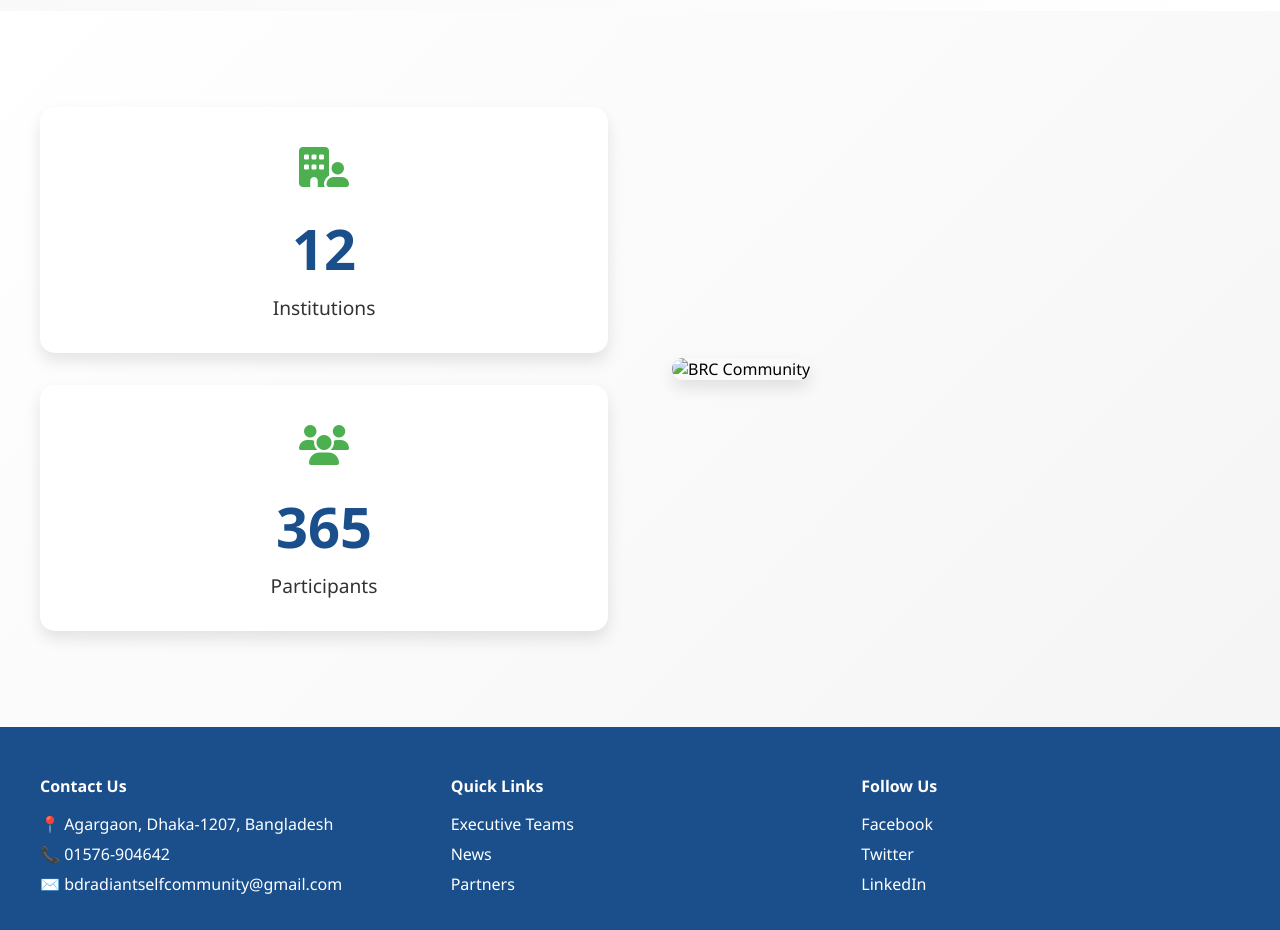
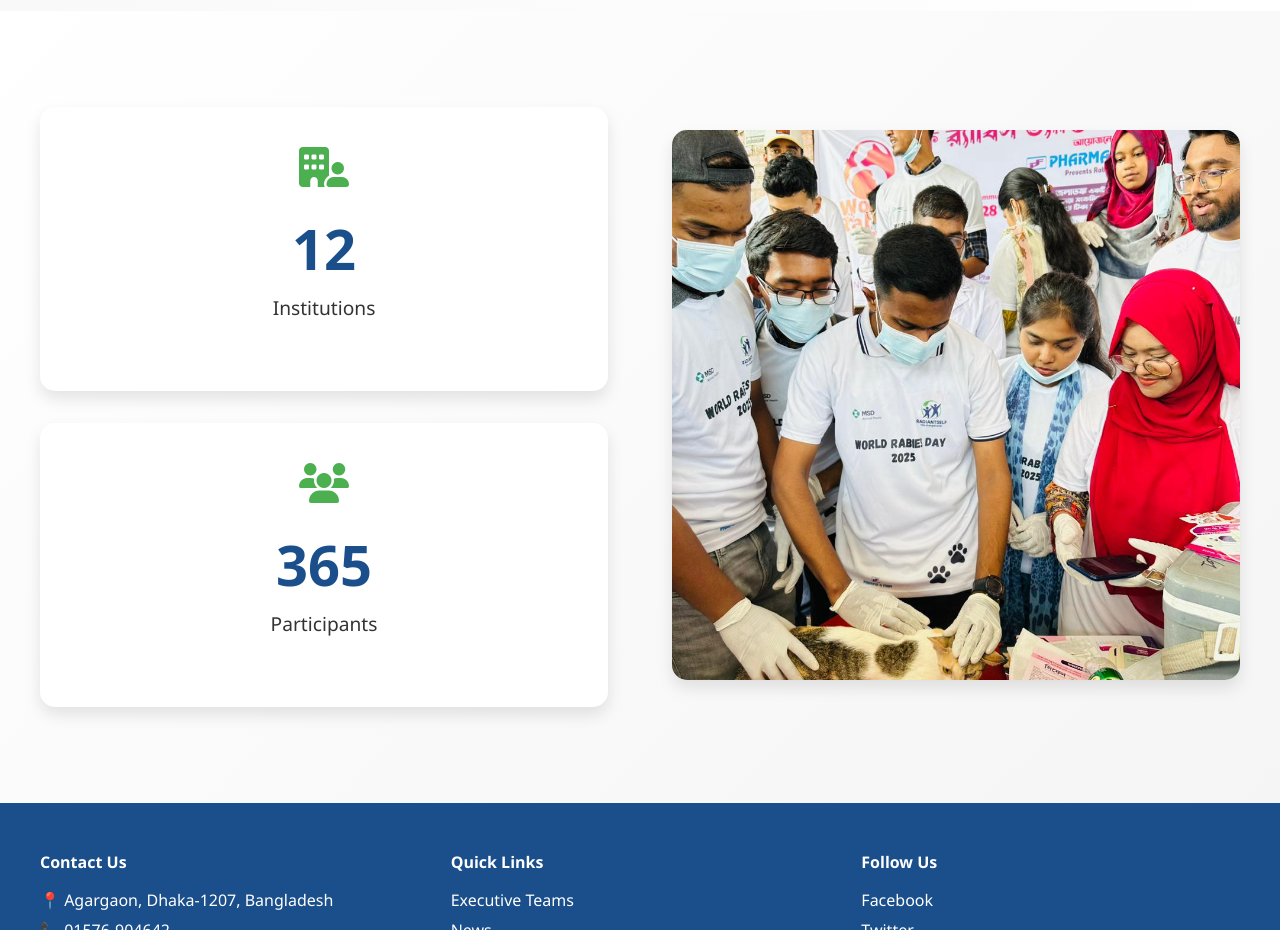
Before and after one commit to tonoyx91/bangladesh-radiantself-community, a plain HTML site: page index.html in a window 1280 px wide. Shown: the part 1500-2430 px from the top of the page. Drawn offline with Linux system fonts and the light colour scheme.

Commit message:
updated homepage 2

```diff
--- a/index.html
+++ b/index.html
@@ -202,6 +202,7 @@
             display: grid;
             grid-template-rows: repeat(2, 1fr);
             gap: 2rem;
+            height: 600px;
         }
 
         .stat-card {
@@ -242,7 +243,7 @@
 
         .stats-img {
             width: 100%;
-            height: 400px;
+            height: 550px;
             object-fit: cover;
             border-radius: 15px;
             box-shadow: 0 8px 16px rgba(0,0,0,0.1);
```
Also changed, not shown: assets/community.jpg (added).
